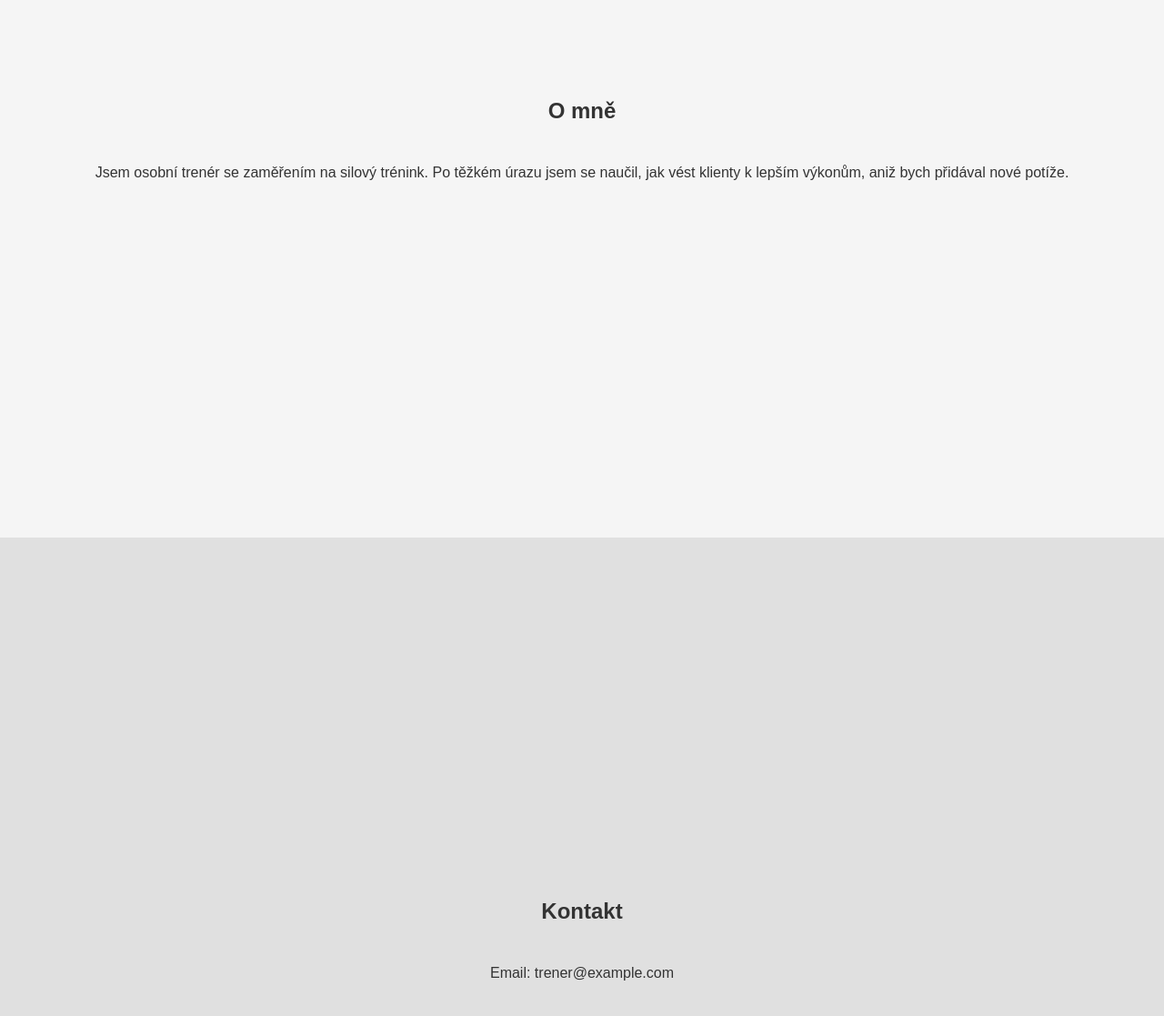
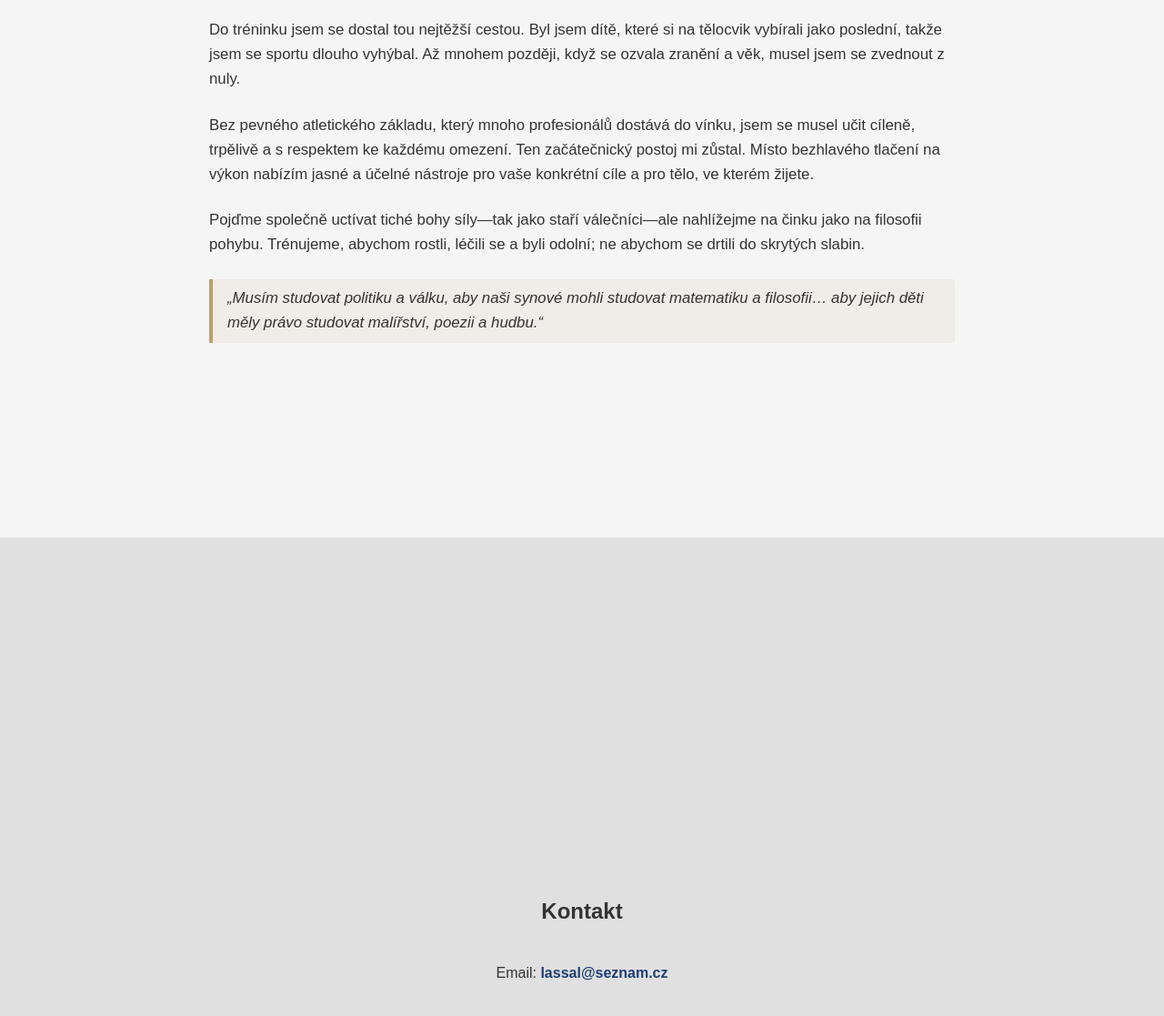
Before and after one commit to LassaLek/fitness, a plain HTML site: page cs/index.html in a window 1280 px wide. Shown: the part 1089-2206 px from the top of the page at 91% size. Drawn offline with Linux system fonts and the light colour scheme.

Commit message:
Enhance about content and update contact email (#3)

```diff
--- a/cs/index.html
+++ b/cs/index.html
@@ -26,12 +26,17 @@
 
     <section class="about" id="about">
         <h2>O mně</h2>
-        <p>Jsem osobní trenér se zaměřením na silový trénink. Po těžkém úrazu jsem se naučil, jak vést klienty k lepším výkonům, aniž bych přidával nové potíže.</p>
+        <div class="about-text">
+            <p>Do tréninku jsem se dostal tou nejtěžší cestou. Byl jsem dítě, které si na tělocvik vybírali jako poslední, takže jsem se sportu dlouho vyhýbal. Až mnohem později, když se ozvala zranění a věk, musel jsem se zvednout z nuly.</p>
+            <p>Bez pevného atletického základu, který mnoho profesionálů dostává do vínku, jsem se musel učit cíleně, trpělivě a s respektem ke každému omezení. Ten začátečnický postoj mi zůstal. Místo bezhlavého tlačení na výkon nabízím jasné a účelné nástroje pro vaše konkrétní cíle a pro tělo, ve kterém žijete.</p>
+            <p>Pojďme společně uctívat tiché bohy síly&mdash;tak jako staří válečníci&mdash;ale nahlížejme na činku jako na filosofii pohybu. Trénujeme, abychom rostli, léčili se a byli odolní; ne abychom se drtili do skrytých slabin.</p>
+            <blockquote class="stoic-quote">„Musím studovat politiku a válku, aby naši synové mohli studovat matematiku a filosofii… aby jejich děti měly právo studovat malířství, poezii a hudbu.“</blockquote>
+        </div>
     </section>
 
     <section class="contact" id="contact">
         <h2>Kontakt</h2>
-        <p>Email: trener@example.com</p>
+        <p>Email: <a href="mailto:lassal@seznam.cz">lassal@seznam.cz</a></p>
     </section>
 </body>
 </html>
--- a/style.css
+++ b/style.css
@@ -80,8 +80,38 @@ section {
     background-color: #f5f5f5;
 }
 
+.about-text {
+    max-width: 820px;
+    margin: 0 auto;
+    text-align: left;
+    font-size: 1.05rem;
+}
+
+.about-text p {
+    margin-bottom: 1.5rem;
+}
+
+.stoic-quote {
+    font-style: italic;
+    border-left: 4px solid #c09f6c;
+    padding: 0.5rem 1rem;
+    margin: 0;
+    background-color: rgba(192, 159, 108, 0.1);
+}
+
 .contact {
     background-color: #e0e0e0;
+}
+
+.contact a {
+    color: #1f3f73;
+    font-weight: 600;
+    text-decoration: none;
+}
+
+.contact a:hover,
+.contact a:focus {
+    text-decoration: underline;
 }
 
 @media (max-width: 768px) {
```
Also changed, not shown: index.html (+7 -2 lines).
